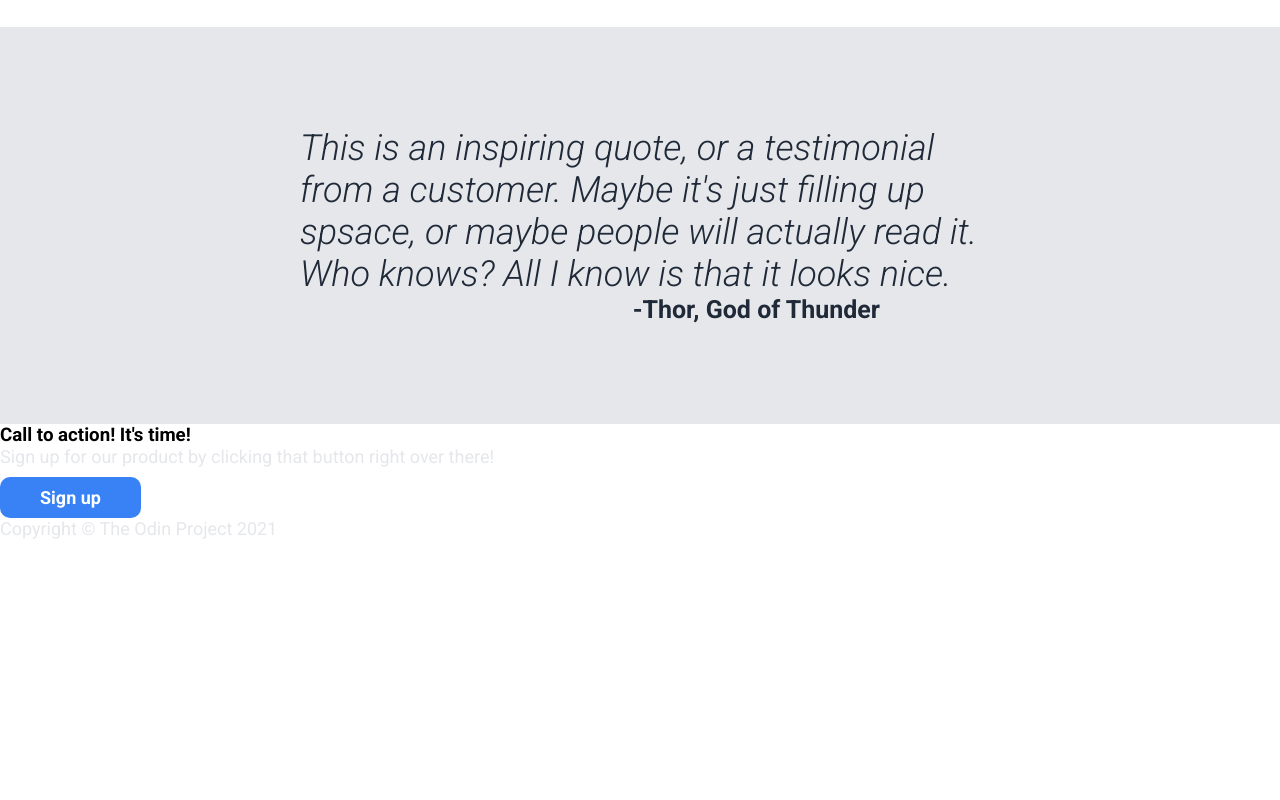
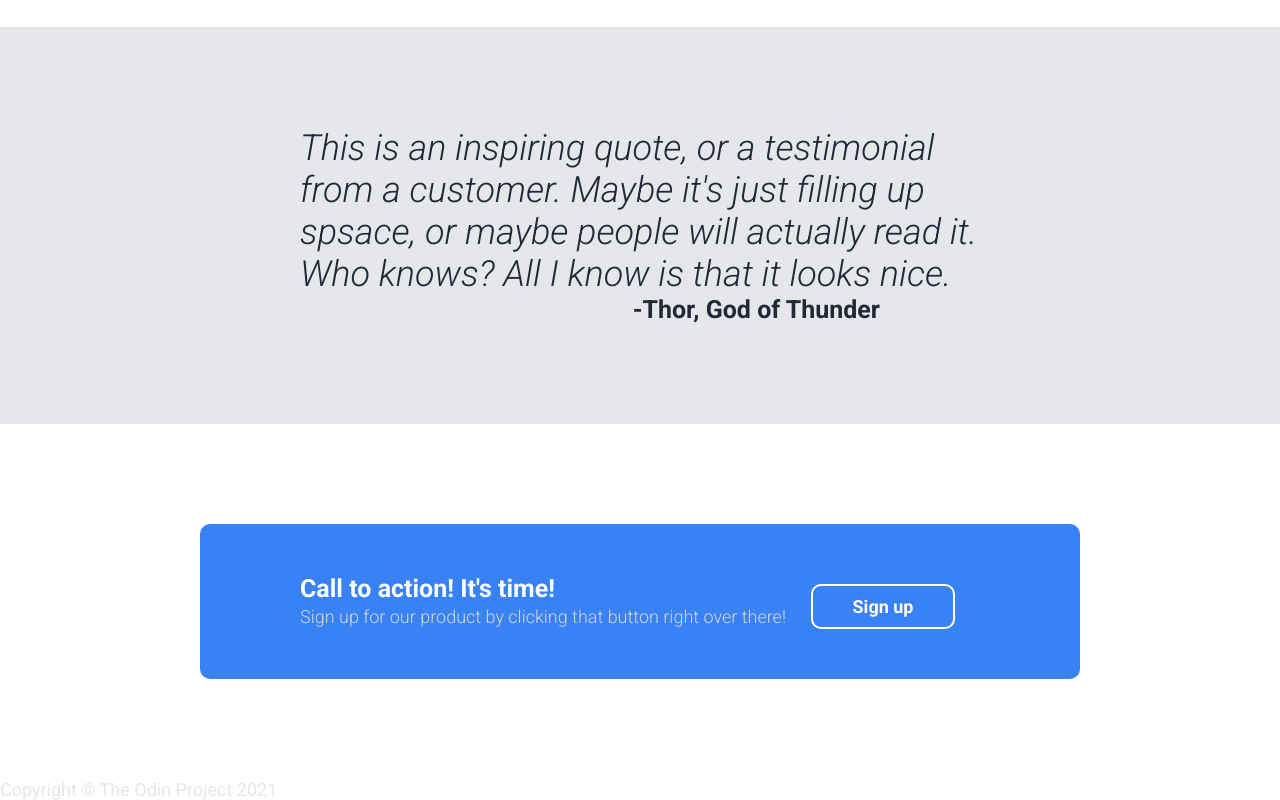
Before and after one commit to elinzhang507/landing-page, a plain HTML site: page index.html in a window 1280 px wide. Shown: the part 961-1761 px from the top of the page. Before the commit the page ends 1500 px from the top, so only its background shows below. Drawn offline with Linux system fonts and the light colour scheme.

Commit message:
styled section 4

```diff
--- a/style.css
+++ b/style.css
@@ -126,3 +126,37 @@ button {
     font-size: 25px;
     color: #1f2937;
 }
+
+.section-4 {
+    padding: 100px 200px;
+}
+
+.s4-container {
+    display: flex;
+    background-color: #3882f6;
+    padding: 50px 100px;
+    border-radius: 10px;
+    color: white;
+}
+
+.s4-container h3 {
+    font-size: 25px;
+    margin-bottom: 3px;
+}
+
+.s4-container p {
+    font-size: 18px;
+    color: lightgray;
+    font-weight: 300;
+}
+
+.s4-right {
+    display: flex;
+    flex: 1;
+    justify-content: center;
+    align-items: center;
+}
+
+.s4-right button {
+    border: 2px solid white;
+}
```
